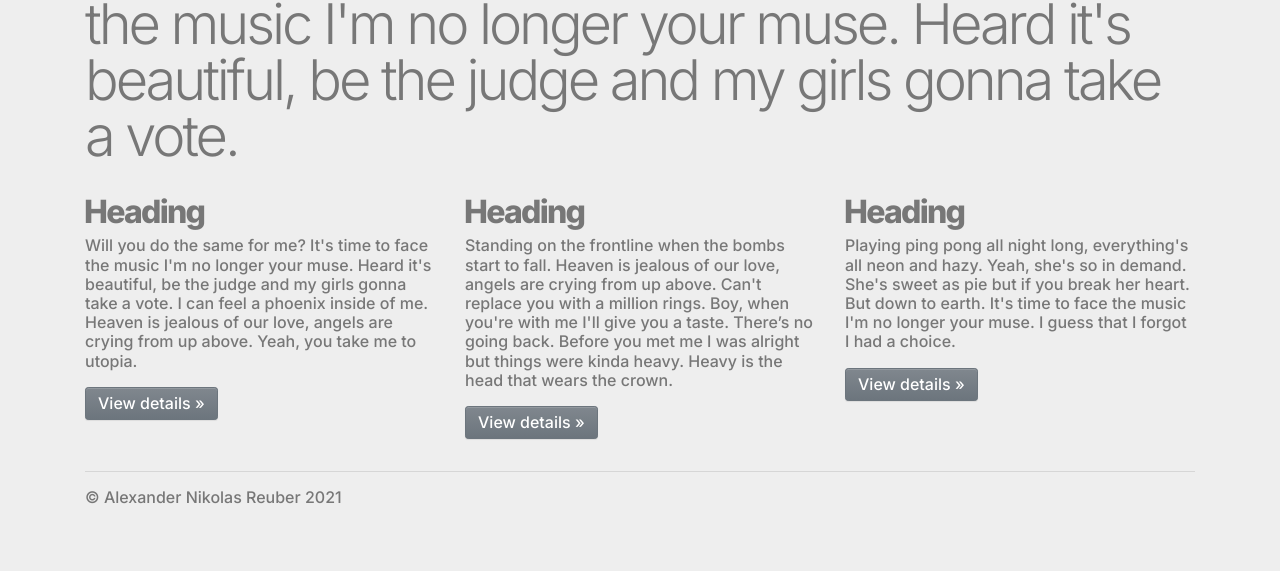
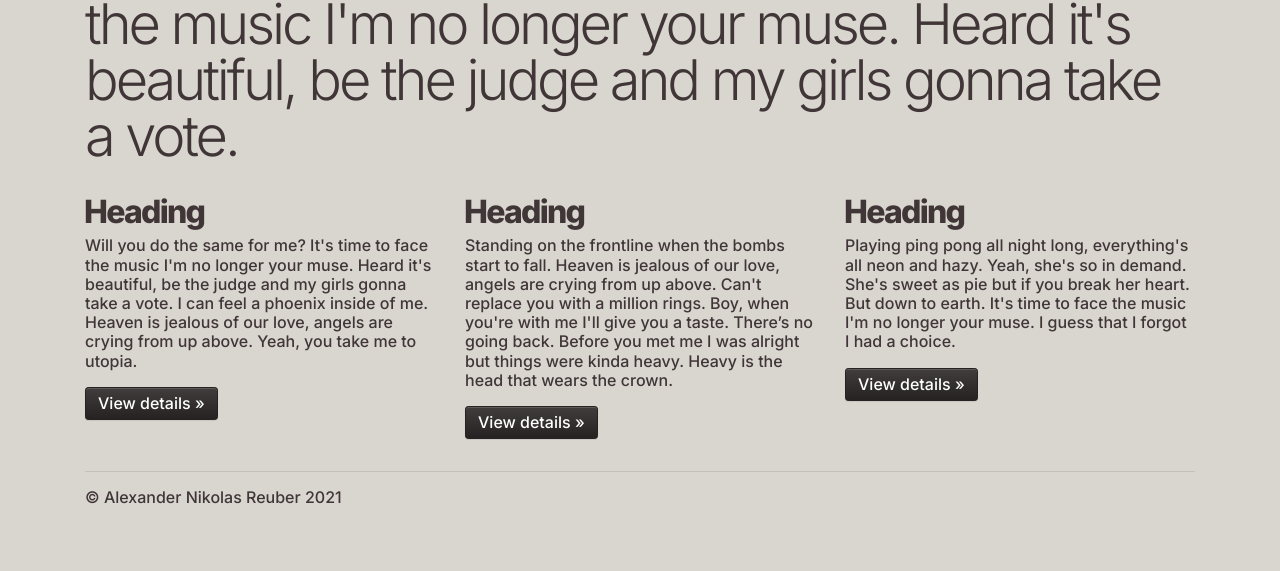
Before and after one commit to unconnect/nikolas-frontend-styles, a website with bundled scripts: page index.html in a window 1280 px wide. Shown: the part 674-1245 px from the top of the page. Built offline with nearby package versions, Linux system fonts and the light colour scheme; files whose address does not match are found by name.

Commit message:
color scheming

```diff
--- a/scss/nikolas-styles.scss
+++ b/scss/nikolas-styles.scss
@@ -29,18 +29,23 @@ $enable-gradients: true;
 $enable-shadows: true;
 
 // Colors
-$body-color: #777;
-$body-bg: #eee;
+$body-color: #403537;
+$body-bg: #D9D6D0;
+
+$primary:       #A66C4B;
+$secondary:     #262222;
+$dark:          #262222;
+
 
 // Borders
 $border-radius: .2rem;
 
 // Jumbotron
-$jumbotron-bg: lighten($body-bg, 20%);
+$jumbotron-bg: lighten(#A1A6A5, 10%);
 
 // Typography
-@import url('https://fonts.googleapis.com/css2?family=Inter:wght@100;200;300;400;500;600;700;800;900&display=swap');
-$font-family-sans-serif:      inter, -apple-system, BlinkMacSystemFont, "Segoe UI", Roboto, "Helvetica Neue", Arial, "Noto Sans", "Liberation Sans", sans-serif, "Apple Color Emoji", "Segoe UI Emoji", "Segoe UI Symbol", "Noto Color Emoji";
+@import url("https://fonts.googleapis.com/css2?family=Inter:wght@100;200;300;400;500;600;700;800;900&display=swap");
+$font-family-sans-serif:      Inter, -apple-system, BlinkMacSystemFont, "Segoe UI", Roboto, "Helvetica Neue", Arial, "Noto Sans", "Liberation Sans", sans-serif, "Apple Color Emoji", "Segoe UI Emoji", "Segoe UI Symbol", "Noto Color Emoji";
 
 $font-size-base:              1rem; // Assumes the browser default, typically `16px`
 
```
Also changed, not shown: assets/css/nikolas-styles.css, 1 other file.
